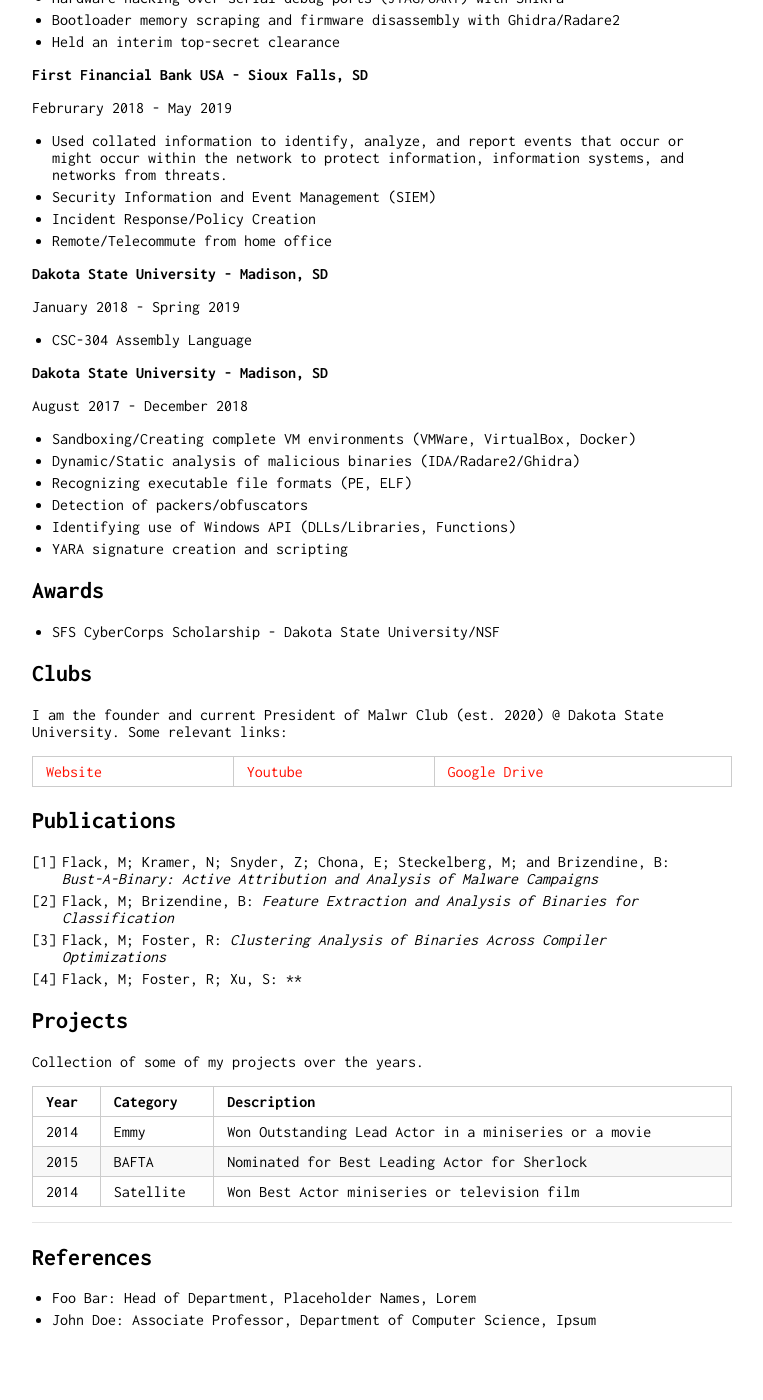
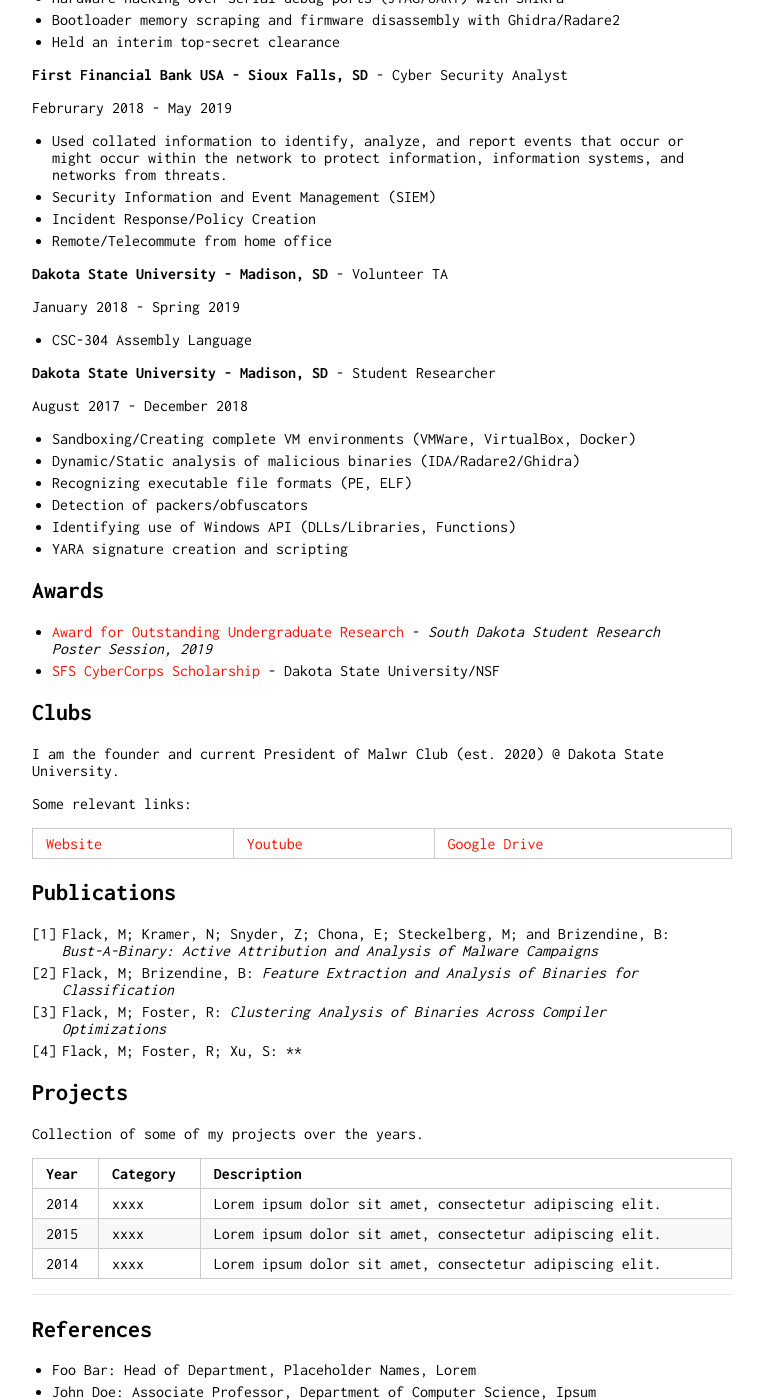
Before and after one commit to micahflack/homepage, a Jekyll site: the page built from index.md, in a window 1280 px wide and 1400 px high, scrolled down 1164 px. Shown: the whole window, without its empty margins (258-1021 px from the left). Built offline with Jekyll 4.4.1, drawn with Linux system fonts in a browser that asks for light colours; before the commit the page ends 2492 px from its top, so only the background shows below that; some of the changed text lies outside the part shown.

Commit message:
formatting

```diff
--- a/index.md
+++ b/index.md
@@ -33,7 +33,7 @@ GPA 3.6
 
 ## Experience
 
-**Idaho National Laboratory - Idaho Falls, ID**
+**Idaho National Laboratory - Idaho Falls, ID** - Cyber Security Intern
 
 May 2020 - Current
 
@@ -42,7 +42,7 @@ May 2020 - Current
 * Use of reverse engineering tools (IDA/Binary Ninja/Angr) for analysis ofmalware and extracted firmware.
 * Remote/Telecommute from home office
 
-**Northrop Grumman - Cincinnati, OH**
+**Northrop Grumman - Cincinnati, OH** - Cyber Security Intern
 
 May 2019 - August 2019
 
@@ -51,7 +51,7 @@ May 2019 - August 2019
 * Bootloader memory scraping and firmware disassembly with Ghidra/Radare2
 * Held an interim top-secret clearance
 
-**First Financial Bank USA - Sioux Falls, SD**
+**First Financial Bank USA - Sioux Falls, SD** - Cyber Security Analyst
 
 Februrary 2018 - May 2019
 
@@ -60,13 +60,13 @@ Februrary 2018 - May 2019
 * Incident Response/Policy Creation
 * Remote/Telecommute from home office
 
-**Dakota State University - Madison, SD**
+**Dakota State University - Madison, SD** - Volunteer TA
 
 January 2018 - Spring 2019
 
 * CSC-304 Assembly Language
 
-**Dakota State University - Madison, SD**
+**Dakota State University - Madison, SD** - Student Researcher
 
 August 2017 - December 2018
 
@@ -79,11 +79,14 @@ August 2017 - December 2018
 
 ## Awards
 
-* SFS CyberCorps Scholarship - Dakota State University/NSF
+* [Award for Outstanding Undergraduate Research](SRI2019.jpg) - *South Dakota Student Research Poster Session, 2019*
+* [SFS CyberCorps Scholarship](https://www.sfs.opm.gov/Overview-History.aspx) - Dakota State University/NSF
 
 ## Clubs
 
-I am the founder and current President of Malwr Club (est. 2020) @ Dakota State University. Some relevant links:
+I am the founder and current President of Malwr Club (est. 2020) @ Dakota State University.
+
+Some relevant links:
 
 [Website](https://malwr.club) | [Youtube](https://youtube.malwr.club) | [Google Drive](https://drive.malwr.club)
 
@@ -101,9 +104,9 @@ Collection of some of my projects over the years.
 
 Year | Category  | Description
 -----|-----------|------------
-2014 | Emmy      | Won Outstanding Lead Actor in a miniseries or a movie
-2015 | BAFTA     | Nominated for Best Leading Actor for Sherlock
-2014 | Satellite | Won Best Actor miniseries or television film
+2014 | xxxx      | Lorem ipsum dolor sit amet, consectetur adipiscing elit.
+2015 | xxxx      | Lorem ipsum dolor sit amet, consectetur adipiscing elit.
+2014 | xxxx      | Lorem ipsum dolor sit amet, consectetur adipiscing elit.
 
 ---
 
```
Also changed, not shown: SRI2019.jpg (added).
